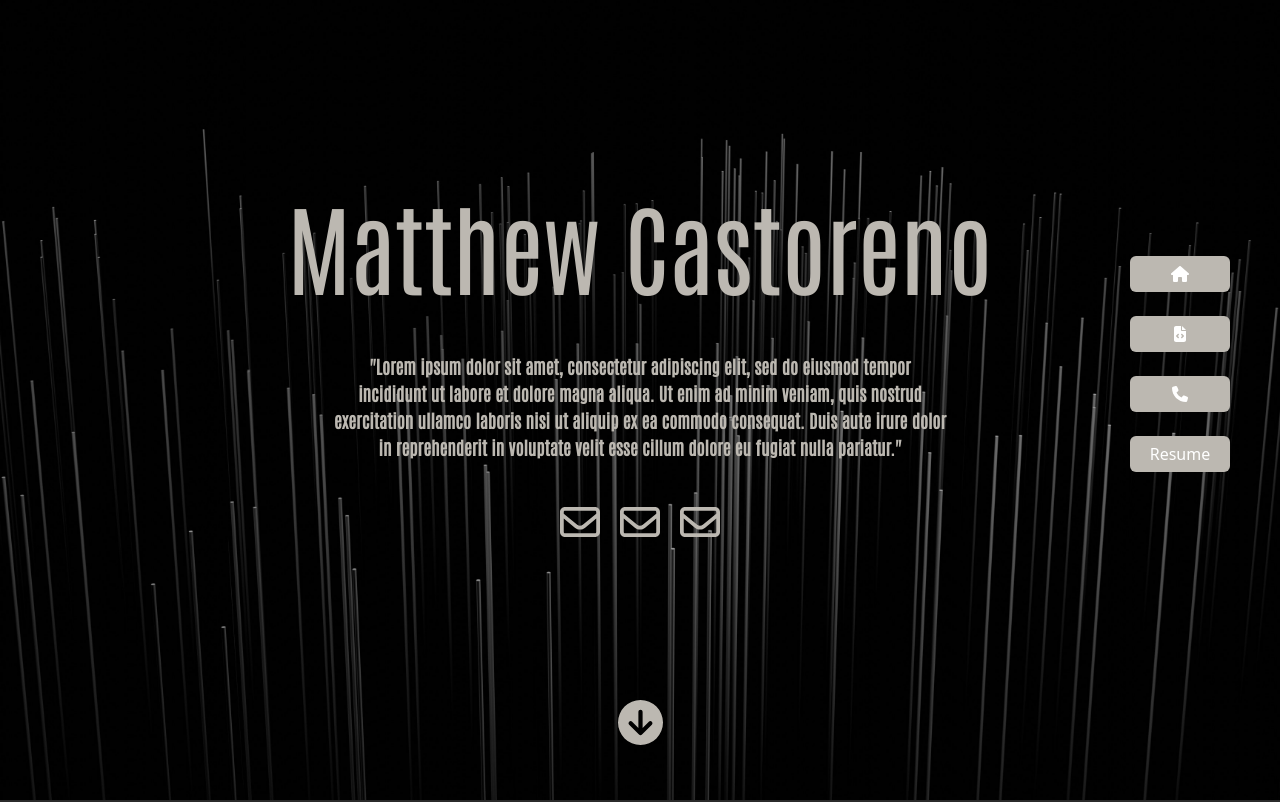
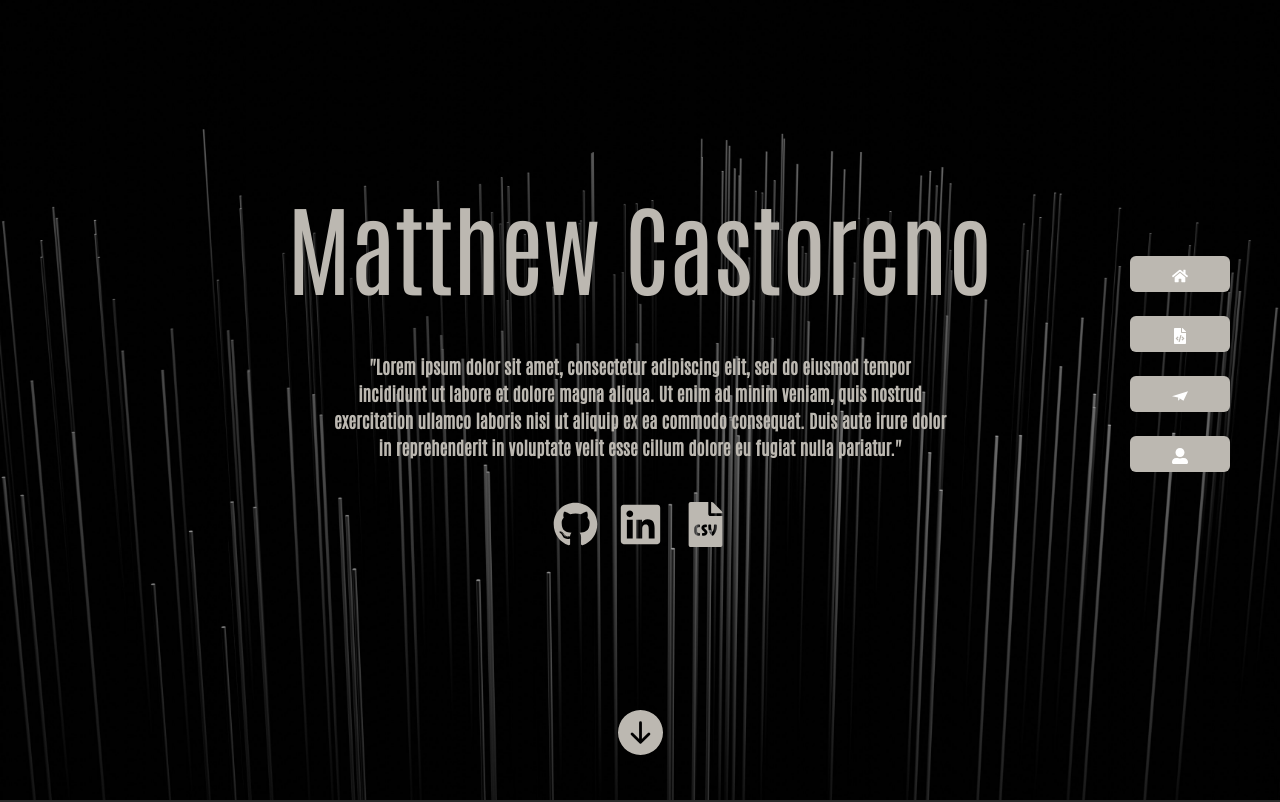
Before and after one commit to Castoreno05/React-Portfolio, a React (Create React App) app: page / in a window 1280 px wide. Shown: the top 802 px of the page. Built offline with nearby package versions, Linux system fonts and the light colour scheme.

Commit message:
Changed the source of icons. Styled the header

```diff
--- a/package.json
+++ b/package.json
@@ -1,13 +1,10 @@
 {
-  "homepage" : "http://Castoreno.github.io/React-Portfolio",
+  "homepage": "http://Castoreno.github.io/React-Portfolio",
   "name": "my-portfolio-app",
   "version": "0.1.0",
   "private": true,
   "dependencies": {
     "@emailjs/browser": "^3.7.0",
-    "@fortawesome/free-regular-svg-icons": "^6.2.0",
-    "@fortawesome/free-solid-svg-icons": "^6.2.0",
-    "@fortawesome/react-fontawesome": "^0.2.0",
     "@testing-library/jest-dom": "^5.16.5",
     "@testing-library/react": "^13.3.0",
     "@testing-library/user-event": "^13.5.0",
@@ -16,6 +13,7 @@
     "react": "^18.2.0",
     "react-bootstrap": "^2.5.0",
     "react-dom": "^18.2.0",
+    "react-icons": "^4.4.0",
     "react-scripts": "5.0.1",
     "react-scroll": "^1.8.7",
     "web-vitals": "^2.1.4"
--- a/src/components/ContactForm/index.js
+++ b/src/components/ContactForm/index.js
@@ -1,4 +1,4 @@
-import React, { useRef, useState } from "react";
+import React, { useState } from "react";
 import emailjs from "@emailjs/browser";
 import "./contact.css";
 
--- a/src/components/Header/Header.css
+++ b/src/components/Header/Header.css
@@ -5,6 +5,9 @@
   background: url(../../Images/newBG.jpg) no-repeat top center;
   background-size: cover;
   border-bottom: opacity .5;
+}
+.header a {
+  color: inherit;
 }
 nav .btn {
   border: none;
@@ -58,8 +61,8 @@ img {
 }
 #githubLink, #resumeLink, #linkedinLink {
 
-  width: 40px;
-  height: 40px;
+  width: 65px;
+  height: 65px;
   padding: 10px 10px;
 }
 
@@ -75,7 +78,9 @@ img {
   color: #BCB8B1;
 }
 .arrow {
-  height: 45px;
+  height: 65px;
+  width: 65px;
+  padding: 10px 10px;
 }
 
 /* .imageDiv {
--- a/src/components/Header/index.js
+++ b/src/components/Header/index.js
@@ -1,14 +1,9 @@
 import React from "react";
 import { Nav, Navbar, Button } from "react-bootstrap";
-import { FontAwesomeIcon } from "@fortawesome/react-fontawesome";
 import { Link } from "react-scroll";
-import {
-  faPhone,
-  faHouse,
-  faFileCode,
-  faArrowCircleDown,
-} from "@fortawesome/free-solid-svg-icons";
-import { faEnvelope } from "@fortawesome/free-regular-svg-icons";
+import { FaGithub, FaLinkedin, FaFileCsv, FaHome, FaUserAlt, FaFileCode } from "react-icons/fa";
+import { BsArrowDownCircleFill } from "react-icons/bs";
+import { SiMinutemailer } from "react-icons/si"
 import jsPDF from "jspdf";
 import resume from "../../Images/Resume.PNG";
 import "./header.css";
@@ -47,23 +42,28 @@ export default function Header() {
             style={{ width: "auto" }}
           >
             <Button>
-            <FontAwesomeIcon icon={faHouse}></FontAwesomeIcon>
+              <FaHome />
             </Button>
           </Link>
           <br></br>
           <Link to="projects" spy={true} offset={-200} smooth={true} duration={500}>
             <Button>
-              <FontAwesomeIcon icon={faFileCode}></FontAwesomeIcon>
+              <FaFileCode/>
             </Button>
           </Link>
           <br></br>
           <Link to="contact" spy={true} smooth={true} duration={500}>
             <Button>
-            <FontAwesomeIcon icon={faPhone}></FontAwesomeIcon>
+              <SiMinutemailer/>
             </Button>
           </Link>
           <br></br>
-          <Button onClick={pdfGenerate}>Resume</Button>
+          <Link to="about" spy={true} smooth={true} duration={500}>
+            <Button>
+              <FaUserAlt />
+            </Button>
+
+          </Link>
         </Nav>
         {/* </Navbar.Collapse> */}
       </Navbar>
@@ -80,20 +80,21 @@ export default function Header() {
           </p>
         </div>
         <div className="socialLinks">
-          <FontAwesomeIcon id="githubLink" icon={faEnvelope}></FontAwesomeIcon>
-          <FontAwesomeIcon id="resumeLink" icon={faEnvelope}></FontAwesomeIcon>
-          <FontAwesomeIcon
-            id="linkedinLink"
-            icon={faEnvelope}
-          ></FontAwesomeIcon>
+          <a href="https://github.com/Castoreno05" target="_blank">
+            <FaGithub id="githubLink" />
+          </a>
+          <a href="https://www.linkedin.com/in/matthew-castoreno-4973a923b/" target="_blank">
+            <FaLinkedin id="linkedinLink" />
+          </a>
+          <a onClick={pdfGenerate}>
+            <FaFileCsv id="resumeLink" />
+          </a>
+
         </div>
       </section>
       <div className="arrowDown">
         <Link to="about" spy={true} smooth={true} duration={500}>
-          <FontAwesomeIcon
-            className="arrow"
-            icon={faArrowCircleDown}
-          ></FontAwesomeIcon>
+          <BsArrowDownCircleFill className="arrow"/>
         </Link>
       </div>
     </div>
```
Also changed, not shown: 1 other file (tests, documents, lock files or other folders).
